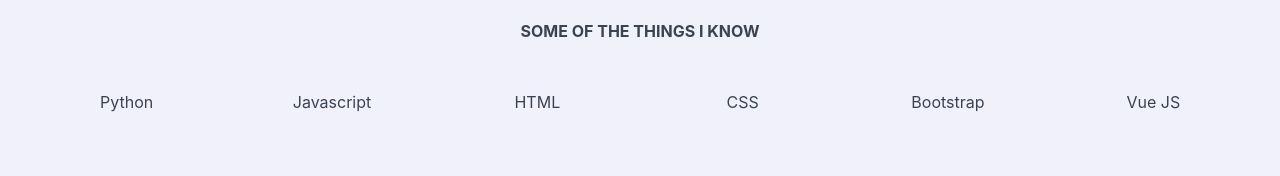
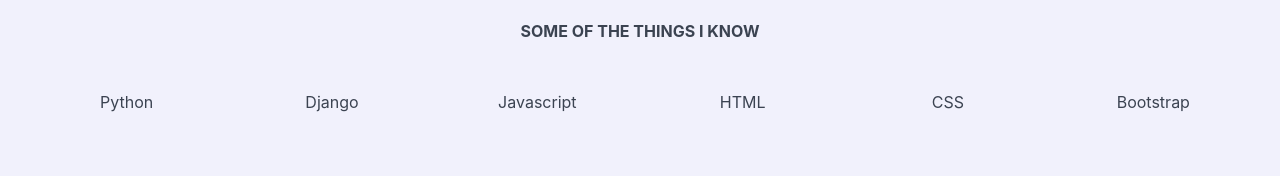
Before and after one commit to Aybee5/portfolio, a Nuxt app: page / in a window 1280 px wide. Shown: the part 624-800 px from the top of the page. Built offline with nearby package versions, Linux system fonts and the light colour scheme.

Commit message:
Adds django

```diff
--- a/pages/index.vue
+++ b/pages/index.vue
@@ -37,10 +37,10 @@
             icon: 'icon-python',
             text: 'Python'
           },
-          // {
-          //   icon: 'icon-django',
-          //   text: 'Django'
-          // },
+          {
+            icon: 'icon-django',
+            text: 'Django'
+          },
           {
             icon: 'icon-javascript',
             text: 'Javascript'
```
